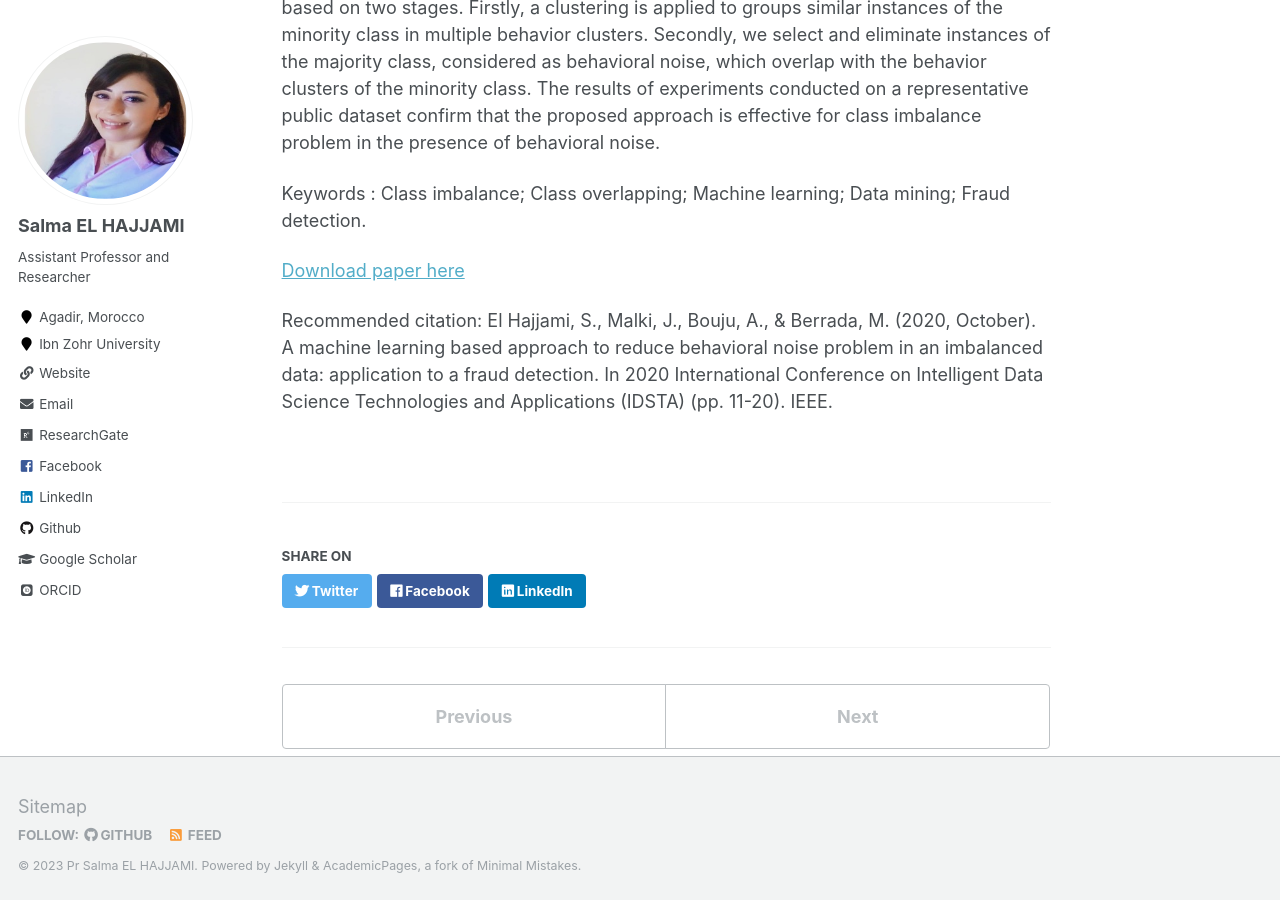
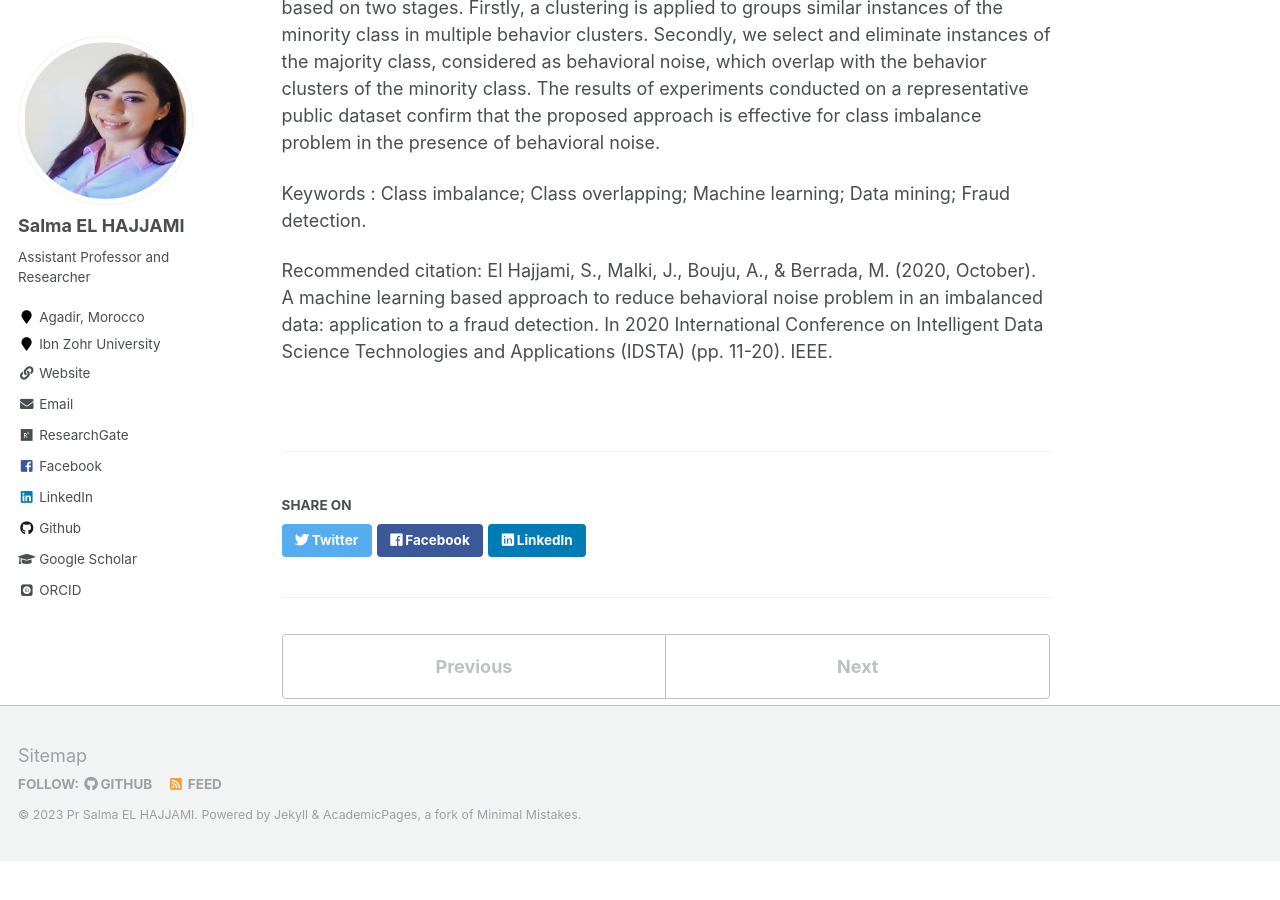
Before and after one commit to salmaelhajjami/salmaelhajjami.github.io, a Jekyll site: the page built from _publications/2020-Conf03.md, in a window 1280 px wide and 900 px high, scrolled down 840 px. Built offline with Jekyll 4.4.1, drawn with Linux system fonts in a browser that asks for light colours; some web fonts are replaced; after the commit the page ends 1701 px from its top, so only the background shows below that.

Commit message:
Update 2020-Conf03.md

```diff
--- a/_publications/2020-Conf03.md
+++ b/_publications/2020-Conf03.md
@@ -12,6 +12,5 @@ Abstract : The question of class imbalance has become more pronounced with the a
 
 Keywords : Class imbalance; Class overlapping; Machine learning; Data mining; Fraud detection.
 
-[Download paper here](/files/2020-Conf03.pdf)
 
 Recommended citation: El Hajjami, S., Malki, J., Bouju, A., & Berrada, M. (2020, October). A machine learning based approach to reduce behavioral noise problem in an imbalanced data: application to a fraud detection. In 2020 International Conference on Intelligent Data Science Technologies and Applications (IDSTA) (pp. 11-20). IEEE.
```
